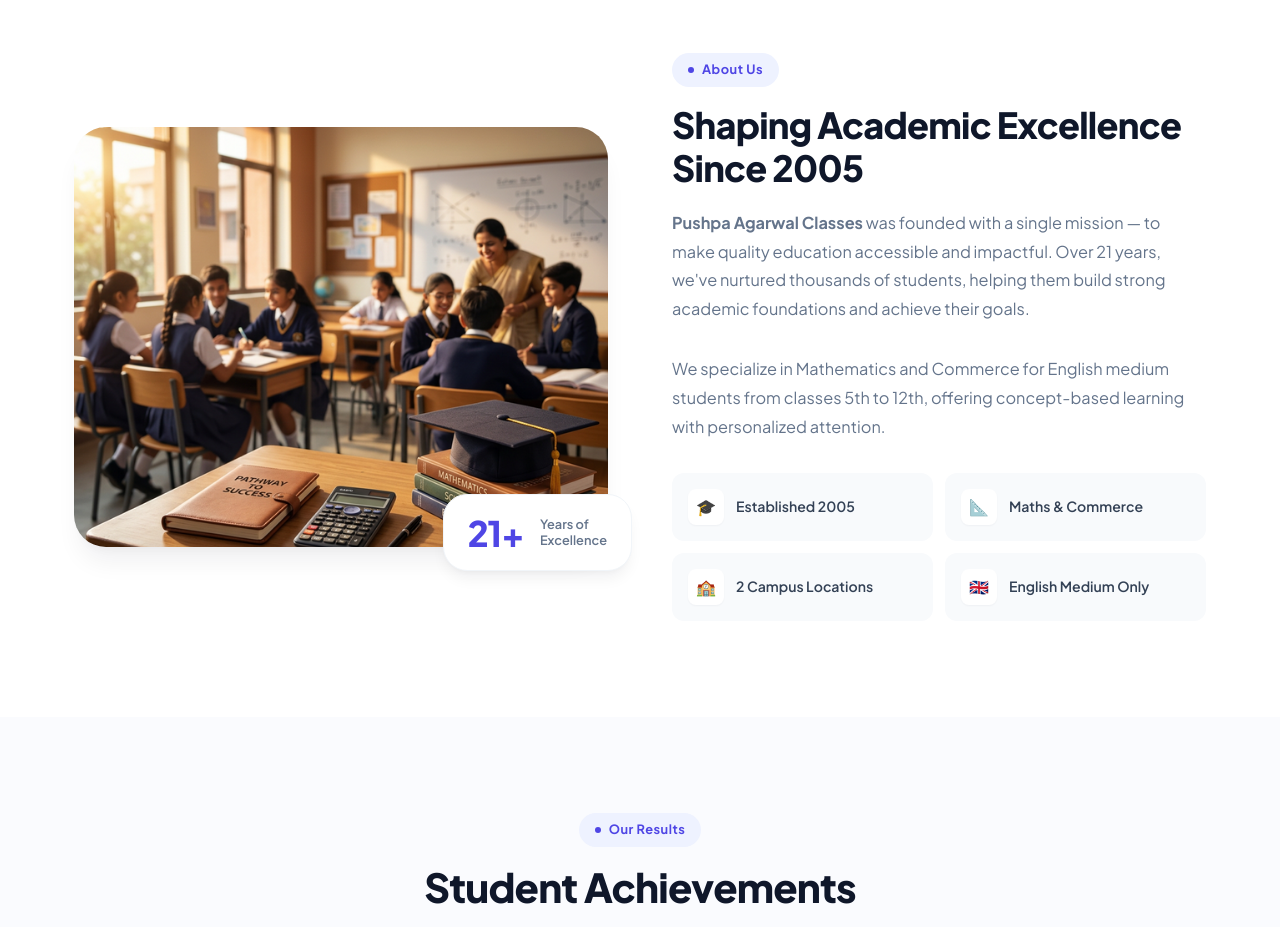
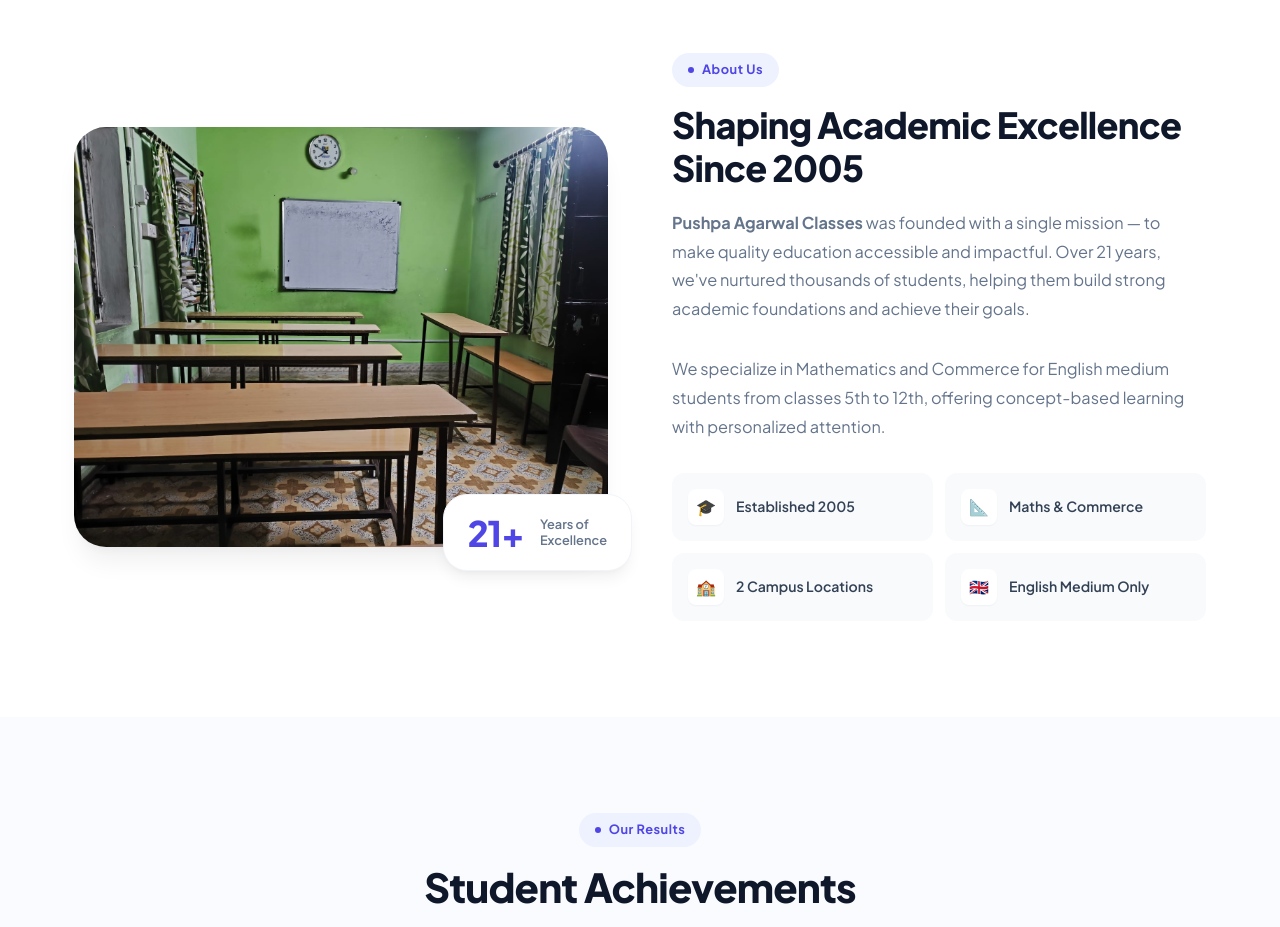
Before and after one commit to PiyushAgarwal-16/Pushpa-Classes, a plain HTML site: page index.html in a window 1280 px wide. Shown: the part 843-1770 px from the top of the page. Drawn offline with Linux system fonts and the light colour scheme; files whose address does not match are found by name.

Commit message:
added classroom's photo

```diff
--- a/index.html
+++ b/index.html
@@ -137,7 +137,7 @@
         <!-- Left: Image -->
         <div class="about-visual reveal">
           <div class="about-image-main">
-            <img src="images/hero-banner.png" alt="Pushpa Agarwal Classes">
+            <img src="images/Image-Classroom.jpeg" alt="Pushpa Agarwal Classes">
           </div>
           <div class="about-floating-card">
             <div class="about-floating-number">21+</div>
```
Also changed, not shown: images/Image-Classroom.jpeg (added).
